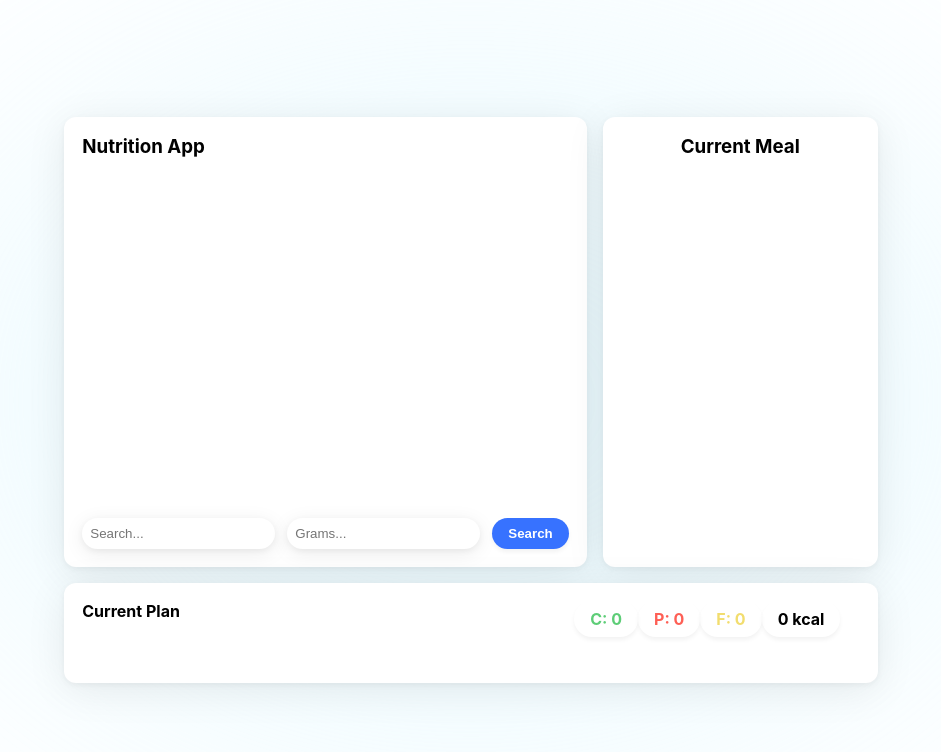
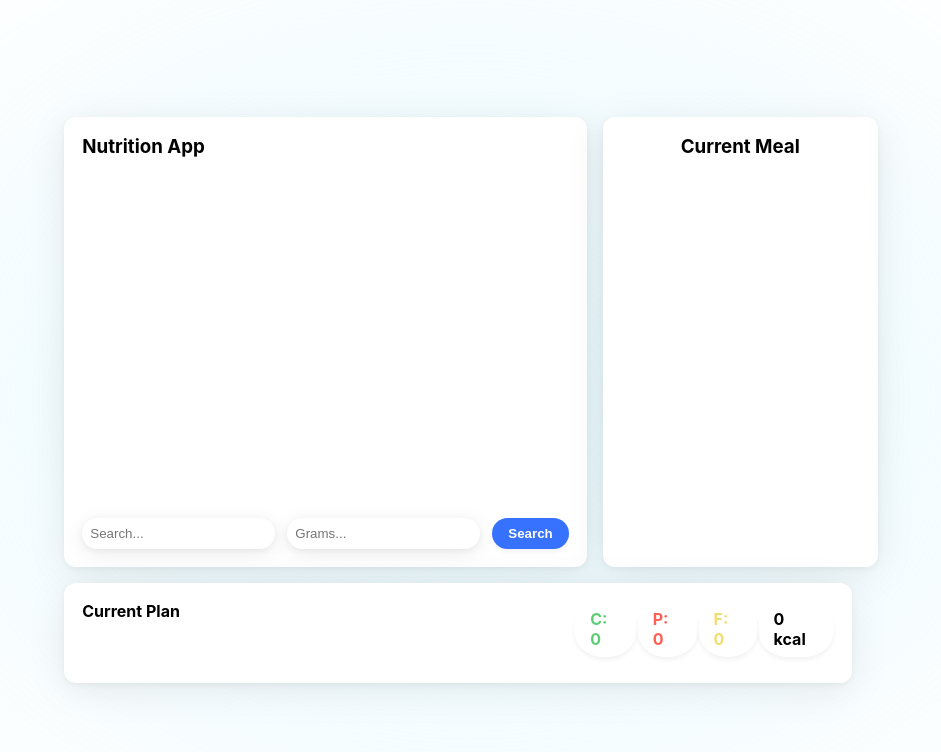
Before and after one commit to PlamenKosharov/react-nutrition-app, a React (Create React App) app: page / in a window 1280 px wide. Shown: the top 752 px of the page, without its empty margins (169-1110 px from the left). Built offline with nearby package versions, Linux system fonts and the light colour scheme.

Commit message:
Fixed current plan card width issue

```diff
--- a/src/components/CurrentPlanSection/CurrentPlanCard.module.css
+++ b/src/components/CurrentPlanSection/CurrentPlanCard.module.css
@@ -3,9 +3,9 @@
     flex-direction: row;
     height: 100px;
     width: 100%;
-    max-width: 100vw;
+    max-width: 788px;
     gap: 12px;
-    flex-wrap: wrap;
+    overflow: auto;
 }
 
 .mealButton{
```
